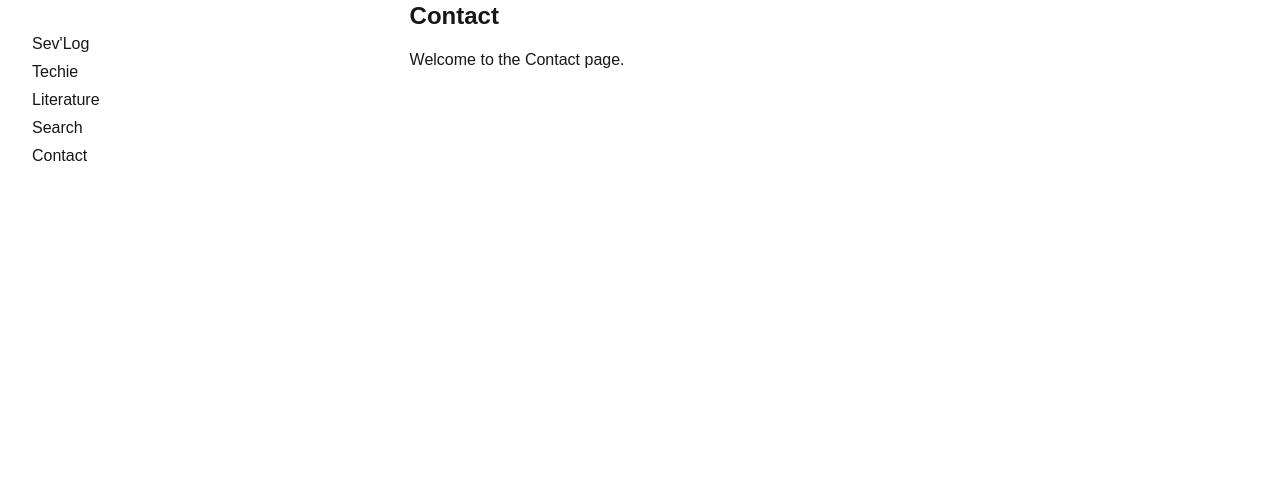
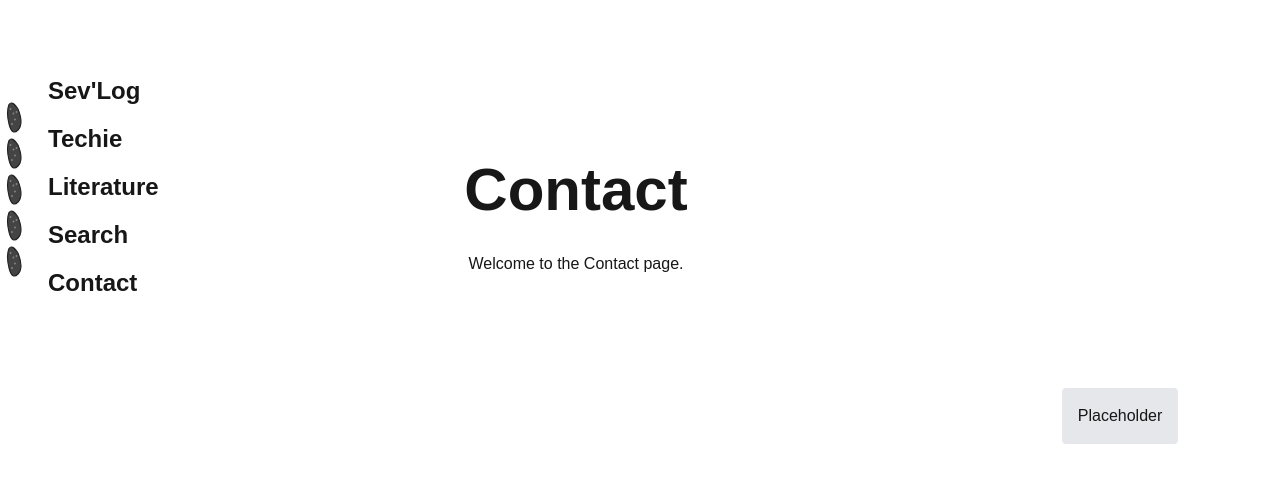
Before and after one commit to newPacifics/helloWorldGPT, a Next.js app in the folder personal-website/: page /contact in a window 1280 px wide. Shown: the top 482 px of the page. Built offline with nearby package versions, Linux system fonts and the light colour scheme.

Commit message:
Refined main layout and navigation

```diff
--- a/personal-website/app/components/layout/nav-bar.tsx
+++ b/personal-website/app/components/layout/nav-bar.tsx
@@ -1,41 +1,47 @@
 "use client";
 import Link from "next/link";
 import { useState } from "react";
+import FootprintDecor from "../ui/footprint-decor";
 
 export default function NavBar() {
   const [literatureOpen, setLiteratureOpen] = useState(false);
   return (
-    <ul className="flex flex-col gap-1">
-      <li>
-        <Link href="/">Sev'Log</Link>
+    <div className="flex flex-row items-start w-full" style={{ marginTop: '38.2%' }}>
+      <div className="h-full flex items-stretch pr-4">
+        <FootprintDecor className="h-full w-6 min-h-[240px]" />
+      </div>
+      <ul className="flex flex-col gap-3 text-[1.5rem] font-semibold items-start w-full">
+        <li className="w-full">
+          <Link className="hover:underline block pl-2" href="/">Sev'Log</Link>
         </li>
-      <li>
-        <Link href="/techie">Techie</Link>
+        <li className="w-full">
+          <Link className="hover:underline block pl-2" href="/techie">Techie</Link>
         </li>
-      <li>
+        <li className="w-full">
           <button
-          className="text-left w-full focus:outline-none"
+            className="text-left w-full focus:outline-none hover:underline font-semibold pl-2"
             onClick={() => setLiteratureOpen((open) => !open)}
           >
             Literature
           </button>
           {literatureOpen && (
-          <ul className="pl-4 flex flex-col gap-1">
-            <li>
-              <Link href="/literature/quotes">Quotes</Link>
+            <ul className="pl-6 flex flex-col gap-2 text-[1.1rem] font-medium items-start mt-1">
+              <li className="w-full">
+                <Link className="hover:underline block pl-2" href="/literature/quotes">Quotes</Link>
               </li>
-            <li>
-              <Link href="/literature/readings">Readings</Link>
+              <li className="w-full">
+                <Link className="hover:underline block pl-2" href="/literature/readings">Readings</Link>
               </li>
             </ul>
           )}
         </li>
-      <li>
-        <Link href="/search">Search</Link>
+        <li className="w-full">
+          <Link className="hover:underline block pl-2" href="/search">Search</Link>
         </li>
-      <li>
-        <Link href="/contact">Contact</Link>
+        <li className="w-full">
+          <Link className="hover:underline block pl-2" href="/contact">Contact</Link>
         </li>
       </ul>
+    </div>
   );
 }
--- /dev/null
+++ b/personal-website/app/components/ui/footprint-decor.tsx
@@ -0,0 +1,35 @@
+import React from "react";
+
+// A vertical SVG with repeated stylized human shoe footprints
+export default function FootprintDecor({ className }: { className?: string }) {
+  return (
+    <svg
+      className={className}
+      width="32"
+      height="240"
+      viewBox="0 0 32 240"
+      fill="none"
+      xmlns="http://www.w3.org/2000/svg"
+      style={{ display: 'block' }}
+    >
+      {/* Repeat shoe footprints vertically */}
+      {[0, 48, 96, 144, 192].map((y, i) => (
+        <g key={i} transform={`translate(4,${y})`}>
+          {/* Shoe sole outline */}
+          <path
+            d="M8 2 Q4 12 8 28 Q12 44 20 36 Q28 28 20 8 Q12 -4 8 2 Z"
+            fill="#444"
+            stroke="#222"
+            strokeWidth="1.5"
+          />
+          {/* Tread dots */}
+          <circle cx="10" cy="8" r="1.2" fill="#888" />
+          <circle cx="14" cy="14" r="1.2" fill="#888" />
+          <circle cx="16" cy="22" r="1.2" fill="#888" />
+          <circle cx="12" cy="28" r="1.2" fill="#888" />
+          <circle cx="18" cy="12" r="1.2" fill="#888" />
+        </g>
+      ))}
+    </svg>
+  );
+}
--- a/personal-website/app/contact/page.tsx
+++ b/personal-website/app/contact/page.tsx
@@ -1,7 +1,7 @@
 export default function ContactPage() {
   return (
-    <div>
-      <h1 className="text-2xl font-bold mb-4">Contact</h1>
+    <div className="w-full flex flex-col items-center" style={{ marginTop: '10vh' }}>
+      <h1 className="text-6xl font-extrabold mb-8">Contact</h1>
       <p>Welcome to the Contact page.</p>
     </div>
   );
--- a/personal-website/app/layout.tsx
+++ b/personal-website/app/layout.tsx
@@ -15,15 +15,32 @@ export default function RootLayout({
   return (
     <html lang="en">
       <body className="antialiased">
-        <div className="flex min-h-screen">
-          <nav className="flex flex-col pt-8 pl-8 pr-8 gap-2 w-48 min-w-[160px]">
-            <NavBar />
-          </nav>
-          <main className="flex-1 flex justify-center items-start">
-            <div className="w-full max-w-3xl" style={{ width: '60%' }}>
+        <div className="flex min-h-screen w-full">
+          <aside
+            className="relative flex flex-col items-center justify-start"
+            style={{ width: '15vw', minWidth: 120, maxWidth: 320 }}
+          >
+            <div className="w-full h-full relative">
+              <NavBar />
+            </div>
+          </aside>
+          <main
+            className="flex-1 flex justify-center items-start"
+            style={{ width: '60vw', minWidth: 240, maxWidth: 1200 }}
+          >
+            <div
+              className="w-full max-w-3xl flex flex-col items-center"
+              style={{ marginTop: '10vh' }}
+            >
               {children}
             </div>
           </main>
+          <aside
+            className="flex flex-col items-center justify-center"
+            style={{ width: '25vw', minWidth: 120, maxWidth: 400 }}
+          >
+            <button className="p-4 rounded bg-gray-200 hover:bg-gray-300 mt-8">Placeholder</button>
+          </aside>
         </div>
       </body>
     </html>
--- a/personal-website/app/literature/page.tsx
+++ b/personal-website/app/literature/page.tsx
@@ -1,7 +1,7 @@
 export default function LiteraturePage() {
   return (
-    <div>
-      <h1 className="text-2xl font-bold mb-4">Literature</h1>
+    <div className="w-full flex flex-col items-center" style={{ marginTop: '10vh' }}>
+      <h1 className="text-6xl font-extrabold mb-8">Literature</h1>
       <p>Welcome to the Literature page.</p>
     </div>
   );
--- a/personal-website/app/literature/quotes/page.tsx
+++ b/personal-website/app/literature/quotes/page.tsx
@@ -1,7 +1,7 @@
 export default function QuotesPage() {
   return (
-    <div>
-      <h1 className="text-2xl font-bold mb-4">Quotes</h1>
+    <div className="w-full flex flex-col items-center" style={{ marginTop: '10vh' }}>
+      <h1 className="text-6xl font-extrabold mb-8">Quotes</h1>
       <p>Welcome to the Quotes subpage under Literature.</p>
     </div>
   );
--- a/personal-website/app/literature/readings/page.tsx
+++ b/personal-website/app/literature/readings/page.tsx
@@ -1,7 +1,7 @@
 export default function ReadingsPage() {
   return (
-    <div>
-      <h1 className="text-2xl font-bold mb-4">Readings</h1>
+    <div className="w-full flex flex-col items-center" style={{ marginTop: '10vh' }}>
+      <h1 className="text-6xl font-extrabold mb-8">Readings</h1>
       <p>Welcome to the Readings subpage under Literature.</p>
     </div>
   );
--- a/personal-website/app/page.tsx
+++ b/personal-website/app/page.tsx
@@ -2,8 +2,8 @@ import Image from "next/image";
 
 export default function Home() {
   return (
-    <div>
-      <h1 className="text-2xl font-bold mb-4">Sev'Log</h1>
+    <div className="w-full flex flex-col items-center" style={{ marginTop: '10vh' }}>
+      <h1 className="text-6xl font-extrabold mb-8">Sev'Log</h1>
       <p>Welcome to Sev'Log. This is the default page.</p>
     </div>
   );
--- a/personal-website/app/search/page.tsx
+++ b/personal-website/app/search/page.tsx
@@ -1,7 +1,7 @@
 export default function SearchPage() {
   return (
-    <div>
-      <h1 className="text-2xl font-bold mb-4">Search</h1>
+    <div className="w-full flex flex-col items-center" style={{ marginTop: '10vh' }}>
+      <h1 className="text-6xl font-extrabold mb-8">Search</h1>
       <p>Welcome to the Search page.</p>
     </div>
   );
--- a/personal-website/app/techie/page.tsx
+++ b/personal-website/app/techie/page.tsx
@@ -1,7 +1,7 @@
 export default function TechiePage() {
   return (
-    <div>
-      <h1 className="text-2xl font-bold mb-4">Techie</h1>
+    <div className="w-full flex flex-col items-center" style={{ marginTop: '10vh' }}>
+      <h1 className="text-6xl font-extrabold mb-8">Techie</h1>
       <p>Welcome to the Techie page.</p>
     </div>
   );
```
Lines whose indentation alone changed are shown as unchanged.
